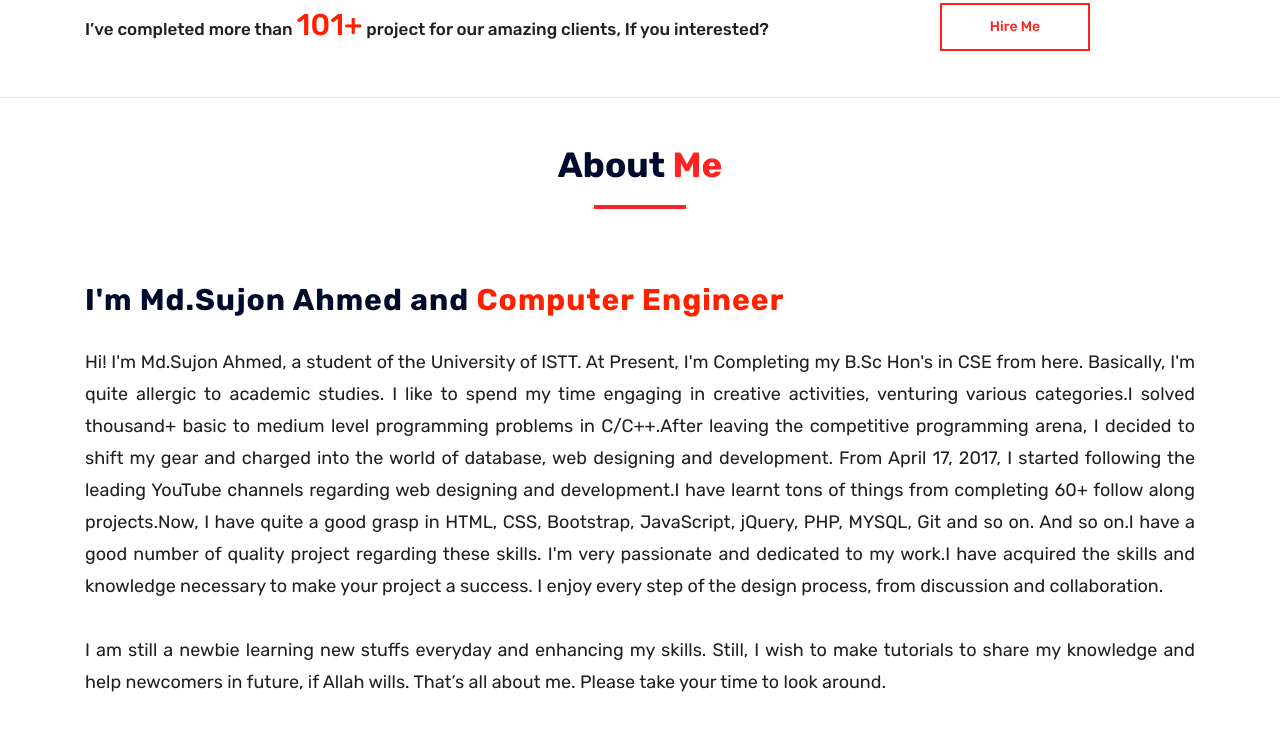
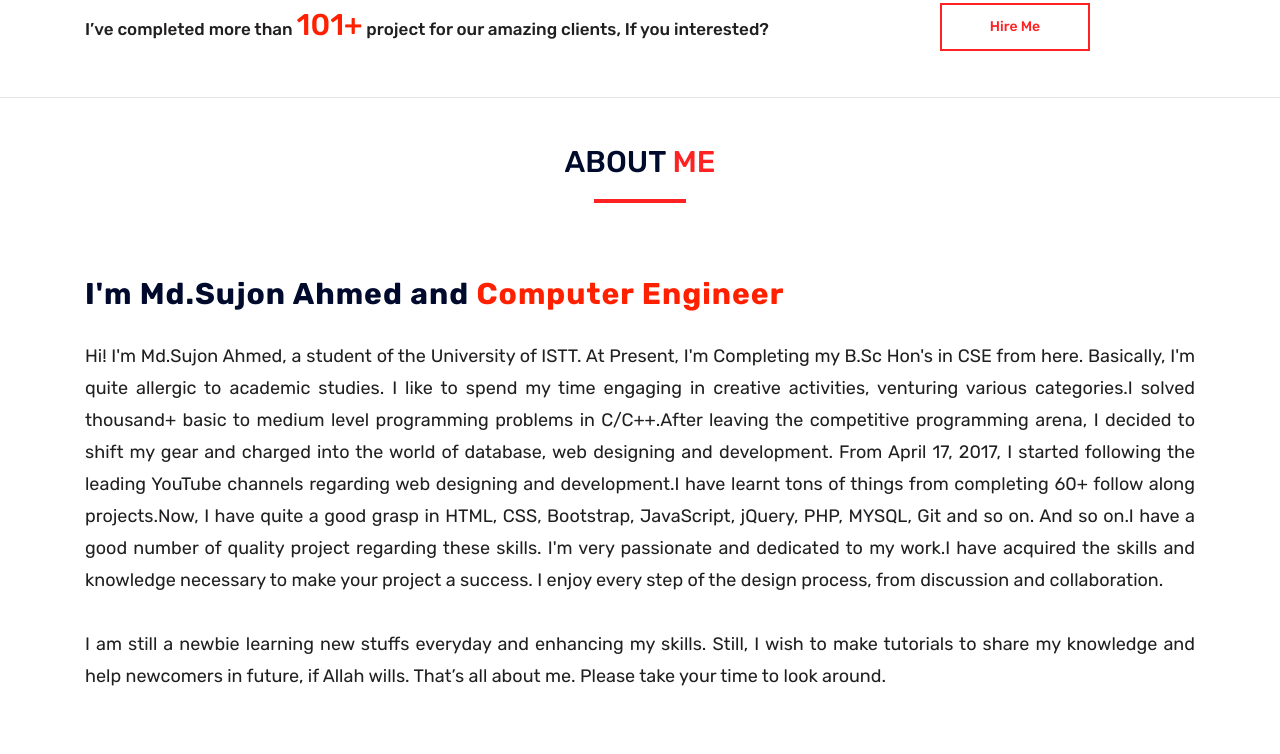
Before and after one commit to codersujon/CoderSujon.com, a plain HTML site: page index.html in a window 1280 px wide. Shown: the part 827-1581 px from the top of the page. Drawn offline with Linux system fonts and the light colour scheme.

Commit message:
Section Title Modifiy

```diff
--- a/css/default.css
+++ b/css/default.css
@@ -1409,10 +1409,11 @@
 }
 
 /*Section Title*/
-.section-title{}
 .section-title h2 {
-    font-size: 35px;
+    font-size: 30px;
     padding-bottom: 15px;
+    text-transform: uppercase;
+    font-weight: 500;
 }
 .section-title span{
     color: #ff2222;
```
